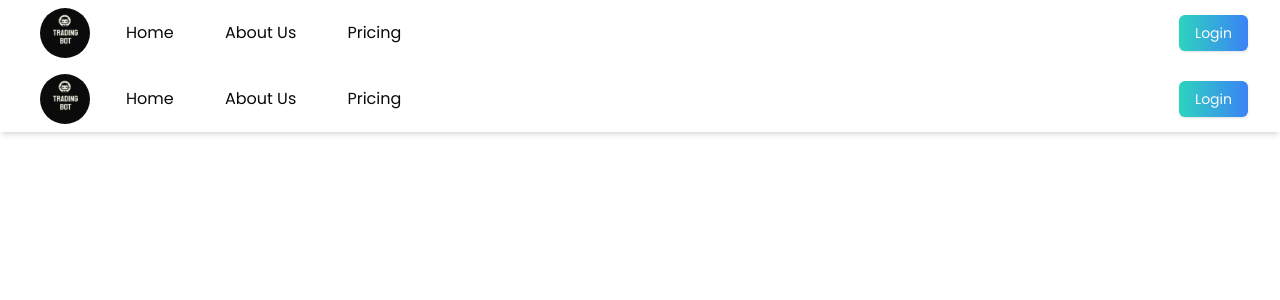
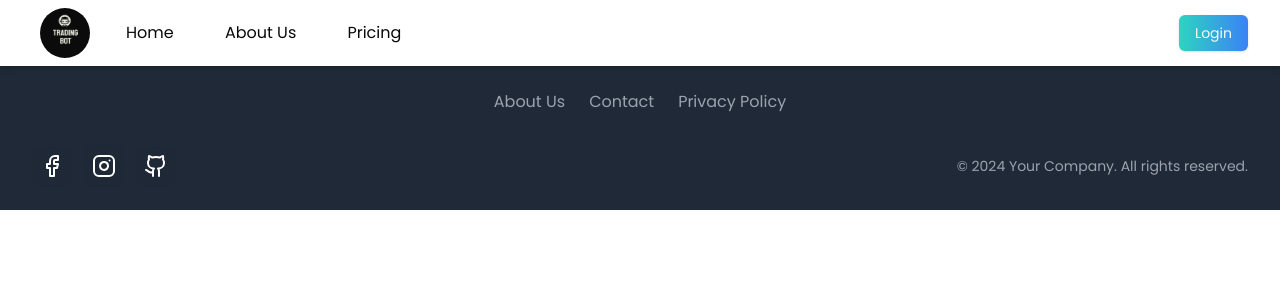
Before and after one commit to Prasmin/trading_landingPage, a Next.js app: page /about-us in a window 1280 px wide. Shown: the top 300 px of the page. Built offline with nearby package versions, Linux system fonts and the light colour scheme.

Commit message:
work on Auth section

```diff
--- a/package.json
+++ b/package.json
@@ -15,8 +15,9 @@
     "lucide-react": "^0.460.0",
     "motion": "^12.0.6",
     "next": "15.0.3",
-    "react": "^19.0.0",
-    "react-dom": "^19.0.0",
+    "next-auth": "^4.24.11",
+    "react": "^18.2.0",
+    "react-dom": "^18.2.0",
     "tailwind-merge": "^2.5.4",
     "tailwindcss-animate": "^1.0.7"
   },
--- /dev/null
+++ b/src/app/(auth)/login/page.jsx
@@ -0,0 +1,10 @@
+import React from "react";
+
+export default function LoginPage() {
+  return (
+    <div
+      className="
+  "
+    ></div>
+  );
+}
--- a/src/app/about-us/page.js
+++ b/src/app/about-us/page.js
@@ -1,5 +1,5 @@
 import Navbar from "@/components/Navbar";
 
 export default function aboutUs() {
-  return <Navbar />;
+  return;
 }
--- /dev/null
+++ b/src/app/api/auth/[...nextauth]/route.jsx
@@ -0,0 +1,5 @@
+import NextAuth from "next-auth";
+
+const handler = nextAuth();
+
+export { handler as GET, handler as POST };
--- a/src/app/layout.js
+++ b/src/app/layout.js
@@ -2,6 +2,7 @@
 import { Poppins } from "next/font/google";
 import "./globals.css";
 import Navbar from "../components/Navbar";
+import { Footer } from "@/components/footer";
 
 // const geistSans = localFont({
 //   src: "./fonts/GeistVF.woff",
@@ -30,6 +31,7 @@ export default function RootLayout({ children }) {
       <body className={poppins.className}>
         <Navbar />
         {children}
+        <Footer />
       </body>
     </html>
   );
--- a/src/app/page.js
+++ b/src/app/page.js
@@ -63,6 +63,7 @@ export default function Home() {
               <h1 className="text-4xl font-bold bg-clip-text tracking-tight sm:text-5xl md:text-5xl mb-6 ">
                 About Us
               </h1>
+
               <p>
                 Trading AI bot is a cutting-edge trading bot designed to empower
                 traders of all levels. Leveraging advanced algorithms and
@@ -70,9 +71,11 @@ export default function Home() {
                 and efficiency.
               </p>
               <div className="mt-8 sm:max-w-lg sm:mx-auto sm:text-center lg:text-left lg:mx-0 ">
-                <Button className="bg-gradient-to-r from-teal-400 to-blue-500 hover:from-pink-500 hover:to-orange-500">
-                  Learn More.
-                </Button>
+                <Link href="/aboutUs">
+                  <Button className="bg-gradient-to-r from-teal-400 to-blue-500 hover:from-pink-500 hover:to-orange-500">
+                    Learn More.
+                  </Button>
+                </Link>
               </div>
             </div>
           </div>
@@ -83,69 +86,6 @@ export default function Home() {
       <section className="py-24 relative">
         <Pricing />
       </section>
-
-      {/* footer */}
-      <section>
-        <Footer />
-      </section>
     </main>
   );
 }
-
-// {
-
-// <div className="sm:flex sm:justify-between sm:items-center  ">
-//   <div>
-//     <Image
-//       className="lg:mx-0 mx-auto h-full rounded-3xl object-cover"
-//       src={aboutuspic}
-//       alt="about-us"
-//     />
-//   </div>
-//   <div>
-//     <h1 className="text-4xl font-bold bg-clip-text tracking-tight sm:text-5xl md:text-5xl mb-4">
-//       About Us
-//     </h1>
-//     <p>
-//       Trading AI bot is a cutting-edge trading bot designed to empower
-//       traders of all levels. Leveraging advanced algorithms and
-//       real-time market data, our bot executes trades with precision
-//       and efficiency.
-//     </p>
-//     <div className="mt-8 sm:max-w-lg sm:mx-auto sm:text-center lg:text-left lg:mx-0">
-//       <Button className="bg-gradient-to-r from-teal-400 to-blue-500 hover:from-pink-500 hover:to-orange-500">
-//         Learn More.
-//       </Button>
-//     </div>
-//   </div>
-// </div>
-// </div> */
-// }
-
-//   <section className="py-20">
-//     <div className="max-w-7xl mx-auto px-4 sm:px-6 lg:px-8">
-//       <div className="lg:grid lg:grid-cols-12 lg:gap-8">
-//         <div className="sm:text-center md:max-w-2xl md:mx-auto lg:col-span-6 lg:text-left">
-//           <h1 className="text-4xl font-bold text-gray-900 tracking-tight sm:text-5xl md:text-6xl">
-//             Trade Confidently
-//             <span className="block text-orange-500">Advanced AI Bots</span>
-//           </h1>
-//           <p className="mt-3 text-base text-gray-900 sm:mt-5 sm:text-xl lg:text-lg xl:text-xl">
-//             Launch your SaaS product in record time with our powerful,
-//             ready-to-use template. Packed with modern technologies and
-//             essential integrations.
-//           </p>
-//           <div className="mt-8 sm:max-w-lg sm:mx-auto sm:text-center lg:text-left lg:mx-0">
-//             <Button className="bg-white hover:bg-gray-100 text-black border border-gray-200 rounded-full text-lg px-8 py-4 inline-flex items-center justify-center">
-//               Sign Up
-//               <ArrowRight className="ml-2 h-5 w-5" />
-//             </Button>
-//           </div>
-//         </div>
-//         <div className="mt-12 relative sm:max-w-lg sm:mx-auto lg:mt-0 lg:max-w-none lg:mx-0 lg:col-span-6 lg:flex lg:items-center">
-//           <Image src={herotradingai} alt="hero Pic" height={500} />
-//         </div>
-//       </div>
-//     </div>
-//   </section>
-// </main> */
--- a/src/components/Navbar.jsx
+++ b/src/components/Navbar.jsx
@@ -50,7 +50,7 @@ export default function Navbar() {
                 Home
               </Link>
               <Link
-                href="/about-us"
+                href="/aboutUus"
                 className="hover:text-gray-500 transition duration-300"
               >
                 About Us
```
Also changed, not shown: src/app/(auth)/registration/page.jsx (added), src/app/api/auth/[...nextauth]/options.jsx (added), 1 other file (tests, documents, lock files or other folders).
